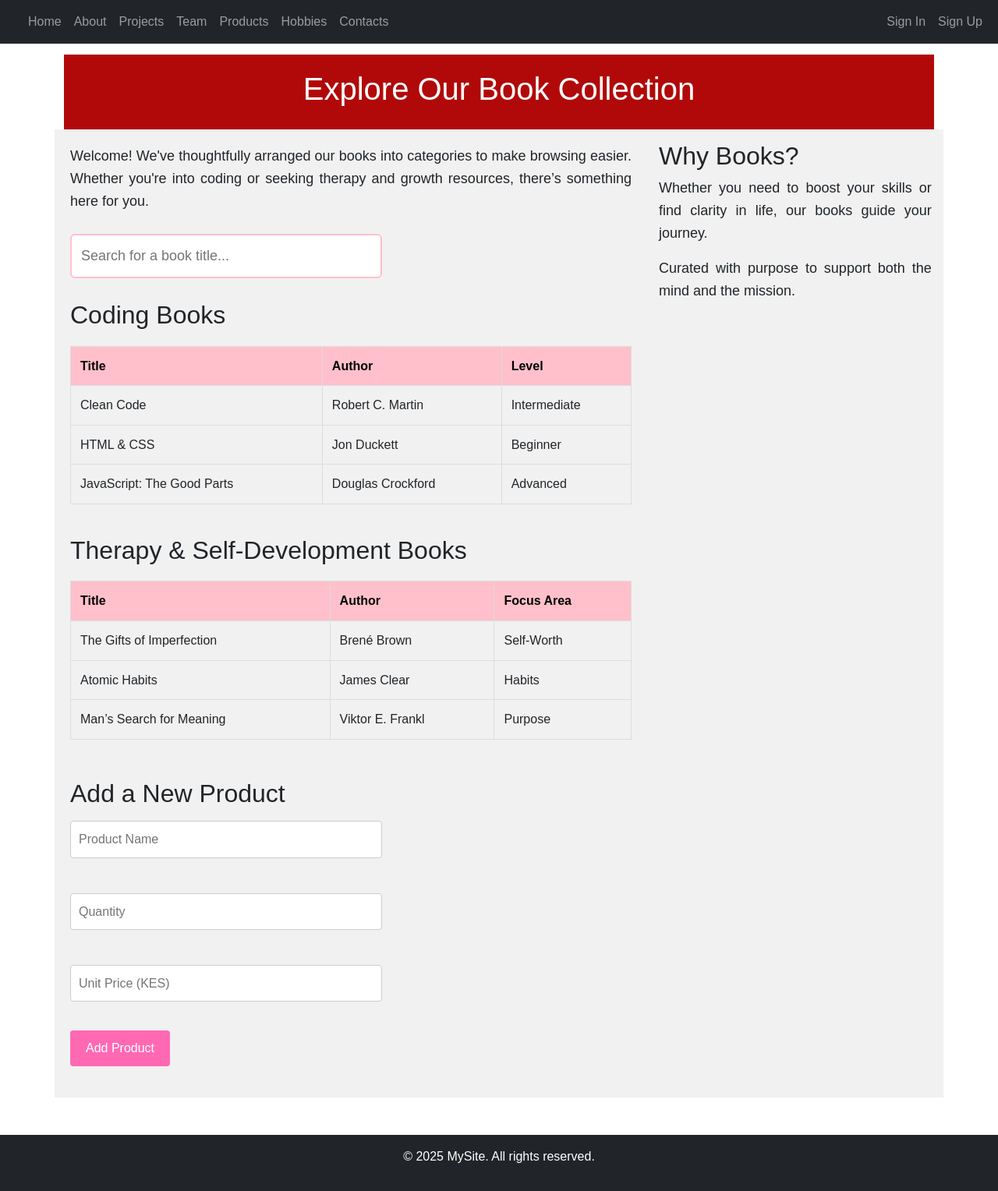
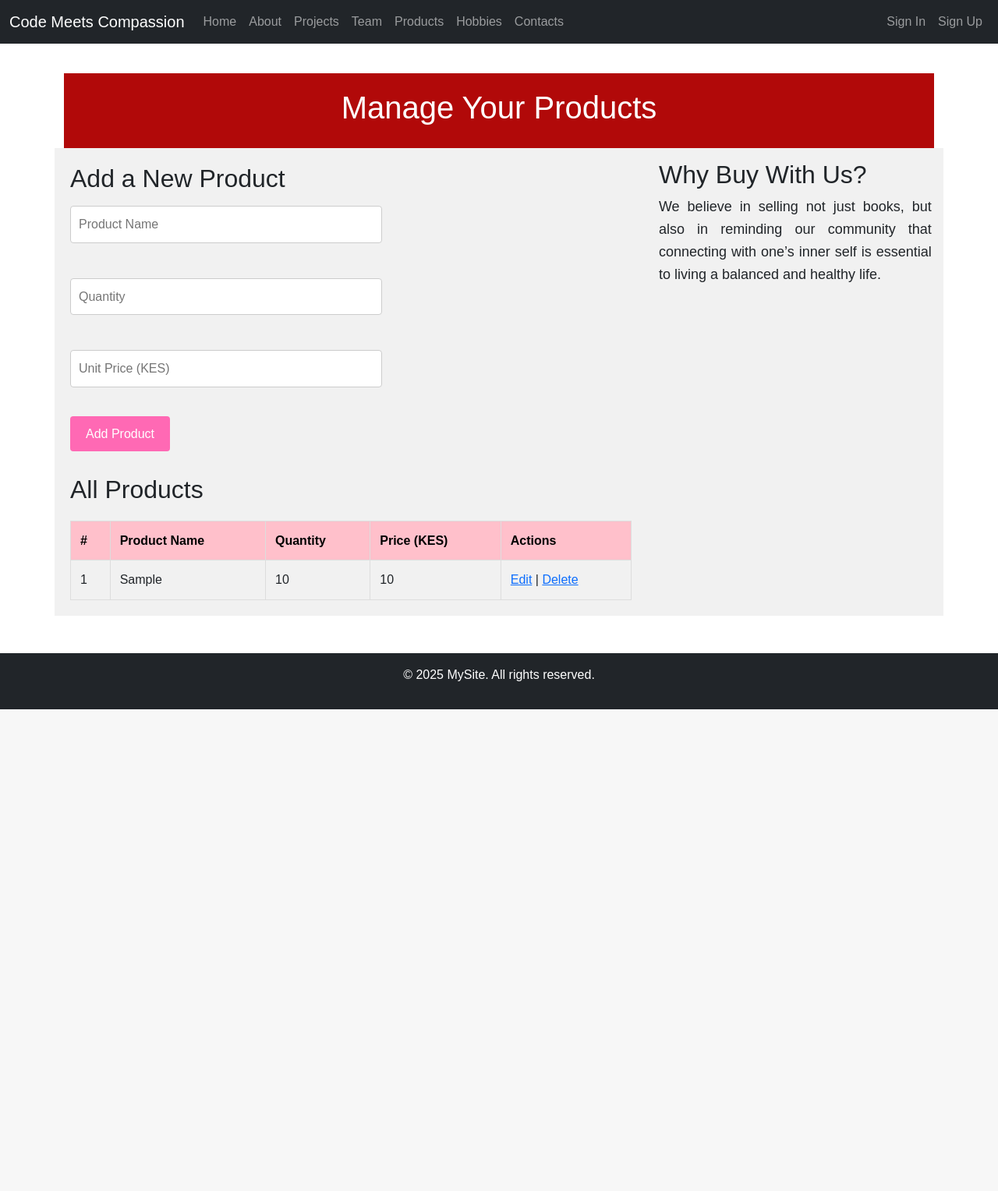
Before and after one commit to victoriarael/web, a PHP site: page /products.php in a window 1280 px wide. Shown: the whole page at 78% size. After the commit the page ends 910 px from the top, so only its background shows below. Run offline with PHP 8.4, Linux system fonts and the light colour scheme; tables that the repository leaves empty or names only in its code hold one stand-in row (values such as "Sample post").

Commit message:
Final project version for submission

```diff
--- a/admin_contacts.php
+++ b/admin_contacts.php
@@ -1,6 +1,6 @@
 <?php
-include 'dbConnect.php';
-include 'includes/header.php';
+include('includes/dbConnect.php'); // ✅ FIXED the include statement
+include('includes/header.php');
 ?>
 
 <div class="mt-5">
--- a/includes/header.php
+++ b/includes/header.php
@@ -25,8 +25,7 @@
 <!-- Navigation bar -->
 <nav class="navbar navbar-expand-lg navbar-dark bg-dark fixed-top">
   <div class="container-fluid">
-    <a class="navbar-brand" href="/web/index.php"><title>Welcome to Our Team - Where Code Meets Compassion</title>
-</a>
+    <a class="navbar-brand" href="/web/index.php">Code Meets Compassion</a>
     <button class="navbar-toggler" type="button" data-bs-toggle="collapse" data-bs-target="#navbarNav">
       <span class="navbar-toggler-icon"></span>
     </button>
@@ -48,4 +47,4 @@
   </div>
 </nav>
 
-<div class="container">
+<div class="container mt-4">
--- a/products.php
+++ b/products.php
@@ -2,91 +2,72 @@
 
 <!-- Header Section -->
 <div class="header">
-  <h1>Explore Our Book Collection</h1>
+  <h1>Manage Your Products</h1>
 </div>
 
 <!-- Main Content Area -->
 <div class="row">
+  <!-- Left/Main Content -->
   <div class="content">
 
-    <!-- Intro -->
-    <p>
-      Welcome! We've thoughtfully arranged our books into categories to make browsing easier.
-      Whether you're into coding or seeking therapy and growth resources, there’s something here for you.
-    </p>
-
-    <!-- Search Function -->
-    <div class="search-box" style="margin-bottom: 20px;">
-      <input type="text" id="searchInput" onkeyup="searchBook()" placeholder="Search for a book title..." />
-    </div>
-
-    <!-- Coding Books Table (Static for now) -->
-    <h2>Coding Books</h2>
-    <table id="codingTable" border="1" cellpadding="8" cellspacing="0" style="width: 100%;">
-      <thead>
-        <tr>
-          <th>Title</th>
-          <th>Author</th>
-          <th>Level</th>
-        </tr>
-      </thead>
-      <tbody>
-        <tr><td>Clean Code</td><td>Robert C. Martin</td><td>Intermediate</td></tr>
-        <tr><td>HTML & CSS</td><td>Jon Duckett</td><td>Beginner</td></tr>
-        <tr><td>JavaScript: The Good Parts</td><td>Douglas Crockford</td><td>Advanced</td></tr>
-      </tbody>
-    </table>
-
-    <!-- Therapy & Self-Development Books Table -->
-    <h2 style="margin-top: 40px;">Therapy & Self-Development Books</h2>
-    <table id="therapyTable" border="1" cellpadding="8" cellspacing="0" style="width: 100%;">
-      <thead>
-        <tr>
-          <th>Title</th>
-          <th>Author</th>
-          <th>Focus Area</th>
-        </tr>
-      </thead>
-      <tbody>
-        <tr><td>The Gifts of Imperfection</td><td>Brené Brown</td><td>Self-Worth</td></tr>
-        <tr><td>Atomic Habits</td><td>James Clear</td><td>Habits</td></tr>
-        <tr><td>Man’s Search for Meaning</td><td>Viktor E. Frankl</td><td>Purpose</td></tr>
-      </tbody>
-    </table>
-
     <!-- Add New Product Form -->
-    <h2 style="margin-top: 50px;">Add a New Product</h2>
-    <form action="#" method="post" style="margin-bottom: 20px;">
+    <h2>Add a New Product</h2>
+    <form action="insert_product.php" method="post" style="margin-bottom: 30px;">
       <input type="text" name="product" placeholder="Product Name" required><br><br>
       <input type="number" name="quantity" placeholder="Quantity" required><br><br>
       <input type="text" name="price" placeholder="Unit Price (KES)" required><br><br>
       <input type="submit" value="Add Product">
     </form>
 
+    <!-- Display Products from Database -->
+    <h2>All Products</h2>
+    <table border="1" cellpadding="8" cellspacing="0" style="width: 100%;">
+      <thead>
+        <tr>
+          <th>#</th>
+          <th>Product Name</th>
+          <th>Quantity</th>
+          <th>Price (KES)</th>
+          <th>Actions</th>
+        </tr>
+      </thead>
+      <tbody>
+        <?php
+        include 'includes/dbConnect.php';
+
+        $sql = "SELECT * FROM products ORDER BY id DESC";
+        $result = $conn->query($sql);
+        $count = 1;
+
+        if ($result && $result->num_rows > 0) {
+          while ($row = $result->fetch_assoc()) {
+            echo "<tr>
+                    <td>{$count}</td>
+                    <td>{$row['product']}</td>
+                    <td>{$row['quantity']}</td>
+                    <td>{$row['price']}</td>
+                    <td>
+                      <a href='edit_product.php?id={$row['id']}'>Edit</a> |
+                      <a href='delete_product.php?id={$row['id']}' onclick=\"return confirm('Are you sure you want to delete this product?')\">Delete</a>
+                    </td>
+                  </tr>";
+            $count++;
+          }
+        } else {
+          echo "<tr><td colspan='5'>No products found.</td></tr>";
+        }
+
+        $conn->close();
+        ?>
+      </tbody>
+    </table>
   </div>
 
-  <!-- Sidebar Area -->
+  <!-- Right Sidebar -->
   <div class="sidebar">
-    <h2>Why Books?</h2>
-    <p>Whether you need to boost your skills or find clarity in life, our books guide your journey.</p>
-    <p>Curated with purpose to support both the mind and the mission.</p>
+    <h2>Why Buy With Us?</h2>
+    <p>We believe in selling not just books, but also in reminding our community that connecting with one’s inner self is essential to living a balanced and healthy life.</p>
   </div>
 </div>
 
-<!-- Optional JavaScript for Search -->
-<script>
-function searchBook() {
-  const input = document.getElementById("searchInput").value.toLowerCase();
-  const tables = [document.getElementById("codingTable"), document.getElementById("therapyTable")];
-
-  tables.forEach(table => {
-    const rows = table.getElementsByTagName("tr");
-    for (let i = 1; i < rows.length; i++) {
-      const rowText = rows[i].innerText.toLowerCase();
-      rows[i].style.display = rowText.includes(input) ? "" : "none";
-    }
-  });
-}
-</script>
-
 <?php include 'includes/footer.php'; ?>
```
Also changed, not shown: delete_product.php (added, +24 -0 lines), edit_product.php (added, +43 -0 lines), insert_product.php (added, +34 -0 lines), update_product.php (added, +27 -0 lines).
